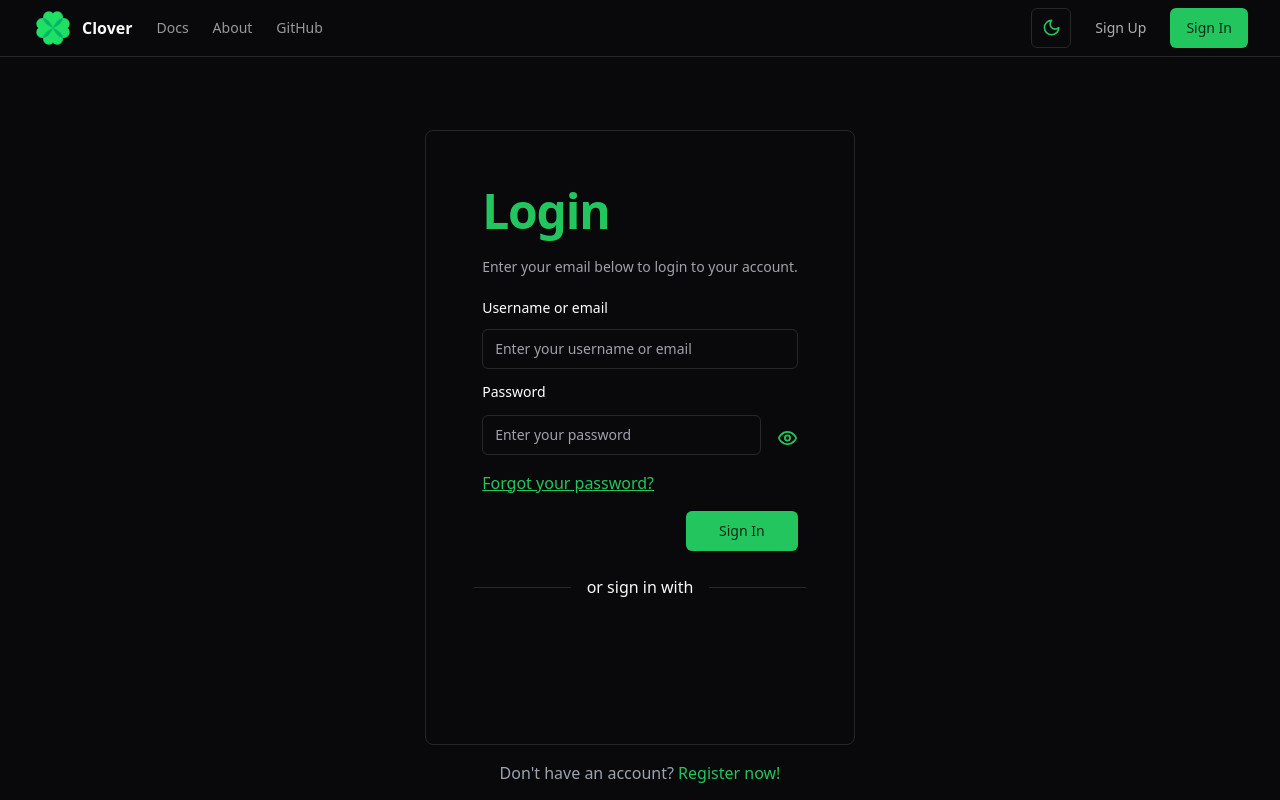
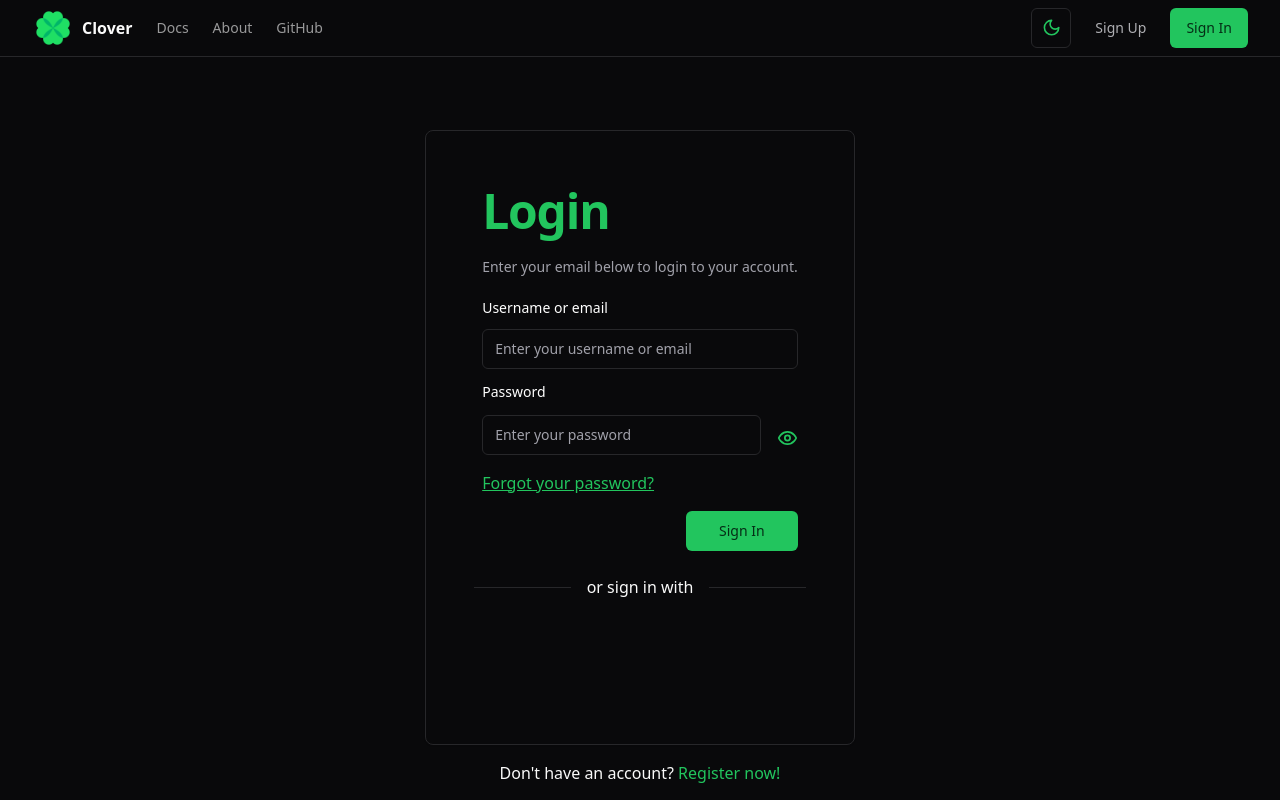
Before and after one commit to Clover-Organization/Clover, a React (Vite) app in the folder frontend/: page /Auth/Login in a window 1280 px wide. Built offline with nearby package versions, Linux system fonts and the light colour scheme.

Commit message:
Update login page text color

```diff
--- a/frontend/src/pages/auth/login/Login.jsx
+++ b/frontend/src/pages/auth/login/Login.jsx
@@ -10,7 +10,7 @@ const Login = () => {
 			<div className="flex justify-center items-center h-screen">
 				<div className="p-4">
 					<LoginScreen />
-					<p className="mt-4 text-center text-gray-400">
+					<p className="mt-4 text-center text-secondary-foreground">
 						Don't have an account?
 						<Link
 							to={"/auth/register"}
```
